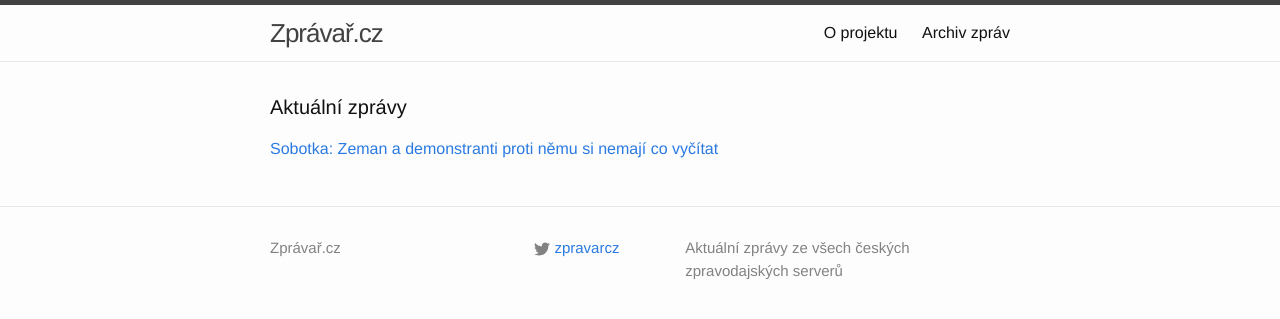
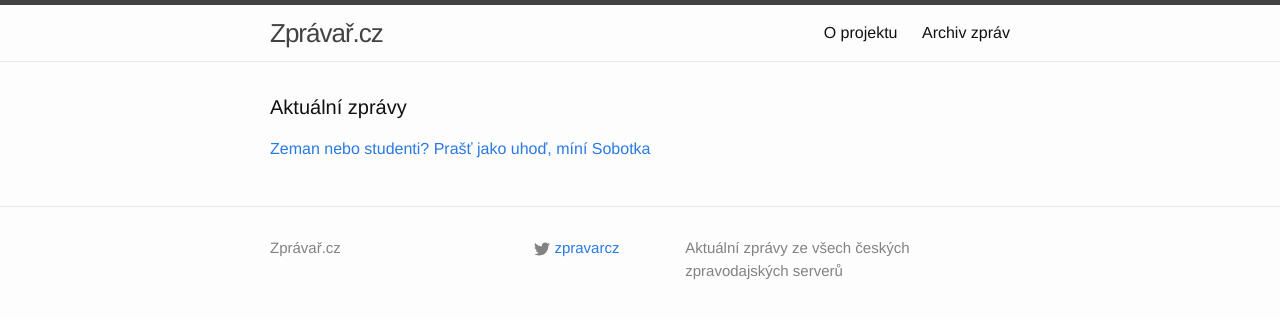
Before and after one commit to adliska/zpravar, a Jekyll site: the page built from index.html, in a window 1280 px wide. Shown: the top 319 px of the page. Built offline with Jekyll 4.4.1, drawn with Linux system fonts in a browser that asks for light colours.

Commit message:
zpravar news update

```diff
--- a/index.html
+++ b/index.html
@@ -5,9 +5,10 @@ layout: default
 <div class="home">
     <h1 class="page-heading">Aktuální zprávy</h1>
 
-<p><a href="javascript:;" onclick="toggle_visibility('zpravy0')">Sobotka: Zeman a demonstranti proti němu si nemají co vyčítat</a></p>
+<p><a href="javascript:;" onclick="toggle_visibility('zpravy0')">Zeman nebo studenti? Prašť jako uhoď, míní Sobotka</a></p>
 <div id="zpravy0" style="display:none">
 <ul>
+<li><a href=http://www.ceskatelevize.cz/ct24/domaci/292729-zeman-nebo-studenti-prast-jako-uhod-mini-sobotka/>Zeman nebo studenti? Prašť jako uhoď, míní Sobotka - www.ceskatelevize.cz</a></li>
 <li><a href=http://www.rozhlas.cz/_zprava/sobotka-zeman-a-demonstranti-proti-nemu-si-nemaji-co-vycitat--1421471>Sobotka: Zeman a demonstranti proti němu si nemají co vyčítat - www.rozhlas.cz</a></li>
 <li><a href=http://zpravy.idnes.cz/sobotka-odsoudil-protesty-proti-zemanovi-fjj-/domaci.aspx?c=A141117_233908_domaci_jj>Sobotka: Na prezidenta se vejce neházejí, nemá ale rozdělovat společnost - zpravy.idnes.cz</a></li>
 <li><a href=http://www.ceskenoviny.cz/zpravy/zpravy/sobotka-zeman-a-demonstranti-proti-nemu-si-nemaji-co-vycitat/1148328>Sobotka: Zeman a demonstranti proti němu si nemají co vyčítat - www.ceskenoviny.cz</a></li>
```
